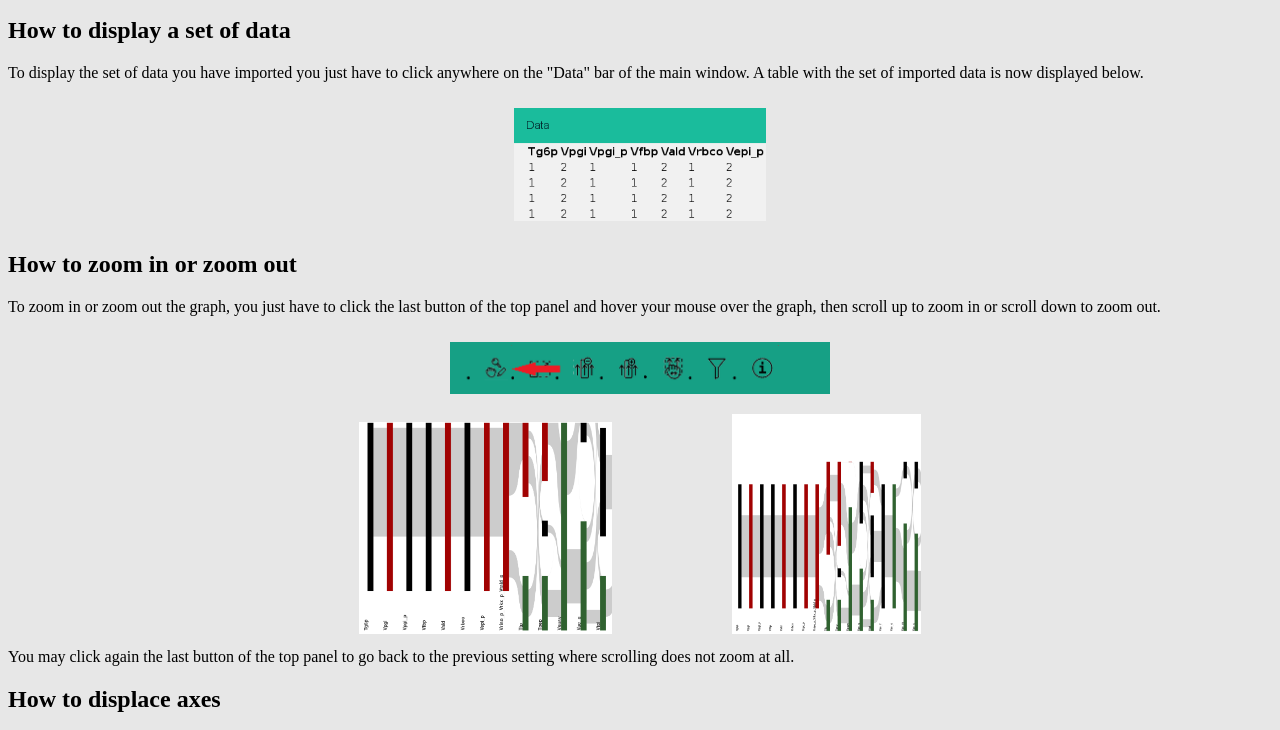
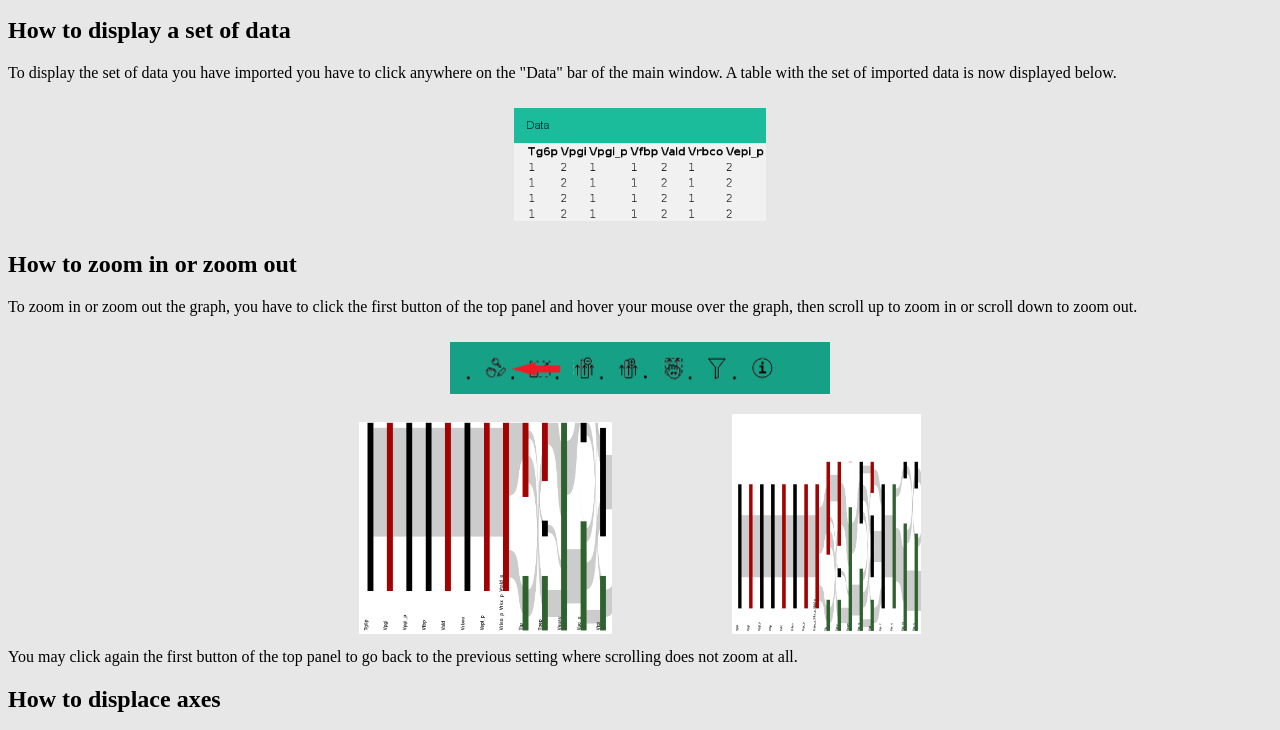
Before and after one commit to AlexisHBioinfo/Migration_CoPHI, a plain HTML site: page User_guide/index.html in a window 1280 px wide. Shown: the part 1107-1837 px from the top of the page. Drawn offline with Linux system fonts and the light colour scheme.

Commit message:
Corrections guide

```diff
--- a/User_guide/index.html
+++ b/User_guide/index.html
@@ -30,7 +30,7 @@
   </p>
   <h2>How to display a set of data</h2>
   <p>
-    To display the set of data you have imported you just have to click anywhere on the "Data" bar of the main window. A table with the set of imported data is now displayed below.
+    To display the set of data you have imported you have to click anywhere on the "Data" bar of the main window. A table with the set of imported data is now displayed below.
     <div><img class="screenshot" title="Preview of the data panel" id="table" src="./images_guide/jeu_essai_extrait.png"></div>
   </p>
   <!-- <h2>How to select and highlight</h2>
@@ -41,9 +41,9 @@
   </p> -->
   <h2>How to zoom in or zoom out</h2>
   <p>
-    To zoom in or zoom out the graph, you just have to click the last button of the top panel and hover your mouse over the graph, then scroll up to zoom in or scroll down to zoom out.
+    To zoom in or zoom out the graph, you have to click the first button of the top panel and hover your mouse over the graph, then scroll up to zoom in or scroll down to zoom out.
     <div class="example_div"><img class="screenshot click_interact" title="Zoom button showed by the red arrow" id="click_zoom" src="./images_guide/zoom.png"><img class="screenshot scroll" title="Graph zoomed in" id="scroll_up" src="./images_guide/scroll_up.png"><img class="screenshot scroll" title="graph zoomed out" id="scroll_down" src="./images_guide/scroll_down.png"></div>
-    You may click again the last button of the top panel to go back to the previous setting where scrolling does not zoom at all.
+    You may click again the first button of the top panel to go back to the previous setting where scrolling does not zoom at all.
   </p>
   <h2>How to displace axes</h2>
   <p>
@@ -54,7 +54,7 @@
   </p>
   <h2>How to change the color scheme</h2>
   <p>
-    To change the color scheme, you have to hover the word "Color Scheme" and click on the scheme you want. If the graph is already loaded, you have to displace an axis to change the scheme. If the graphique has not been loaded yet, you just have to load it and it will have the good scheme.
+    To change the color scheme, you have to hover the word "Color Scheme" and click on the scheme you want. If the graph is already loaded, you have to displace an axis to change the scheme. If the graph has not been loaded yet, you have to load it and it should have the good scheme.
     <div><img class="screenshot click_interact" title="Color Scheme panel" id="click_color" src="./images_guide/color_Scheme.png"></div>
     <div class="example_div"><img class="screenshot color_Scheme" title="Grenn Blue scheme" id="colorGB" src="./images_guide/colorGB.png"><img class="screenshot color_Scheme" title="Green black red scheme" id="colorGRN" src="./images_guide/colorGRN.png"></div>
   </p>
```
